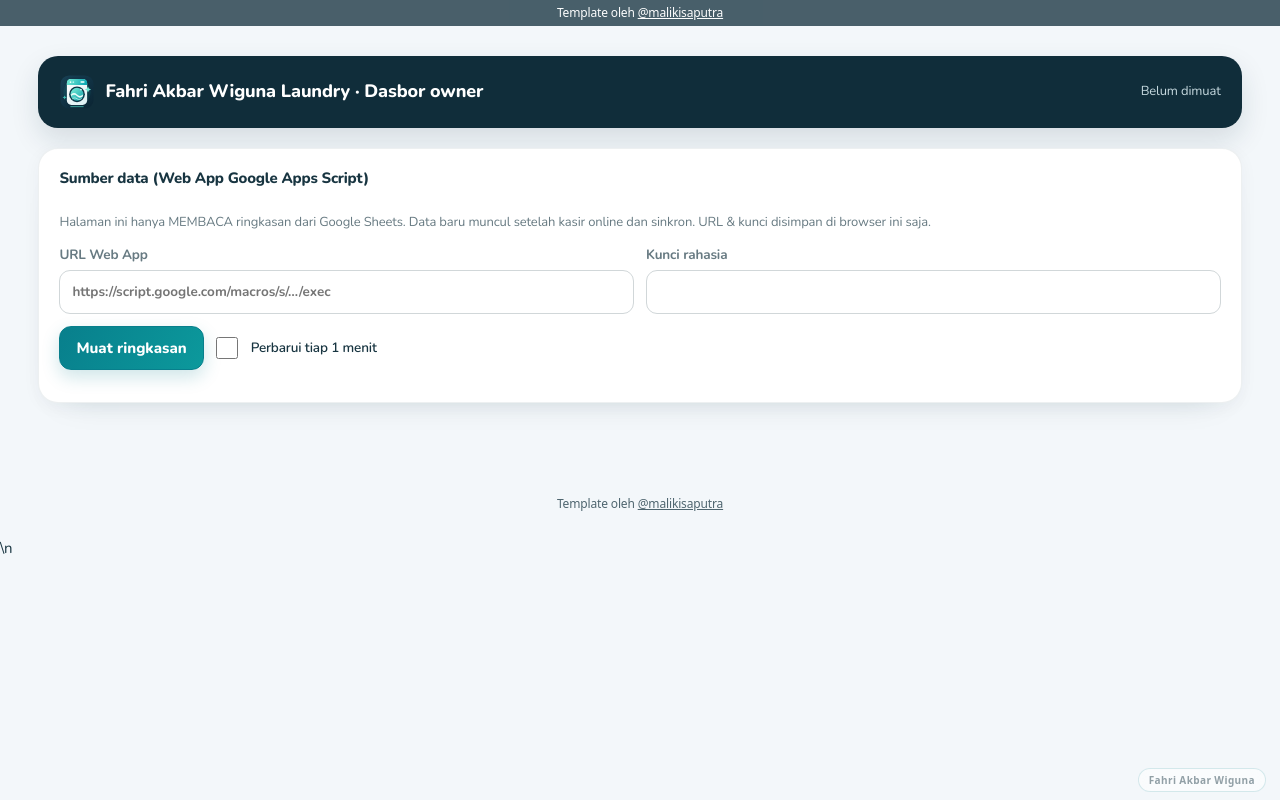
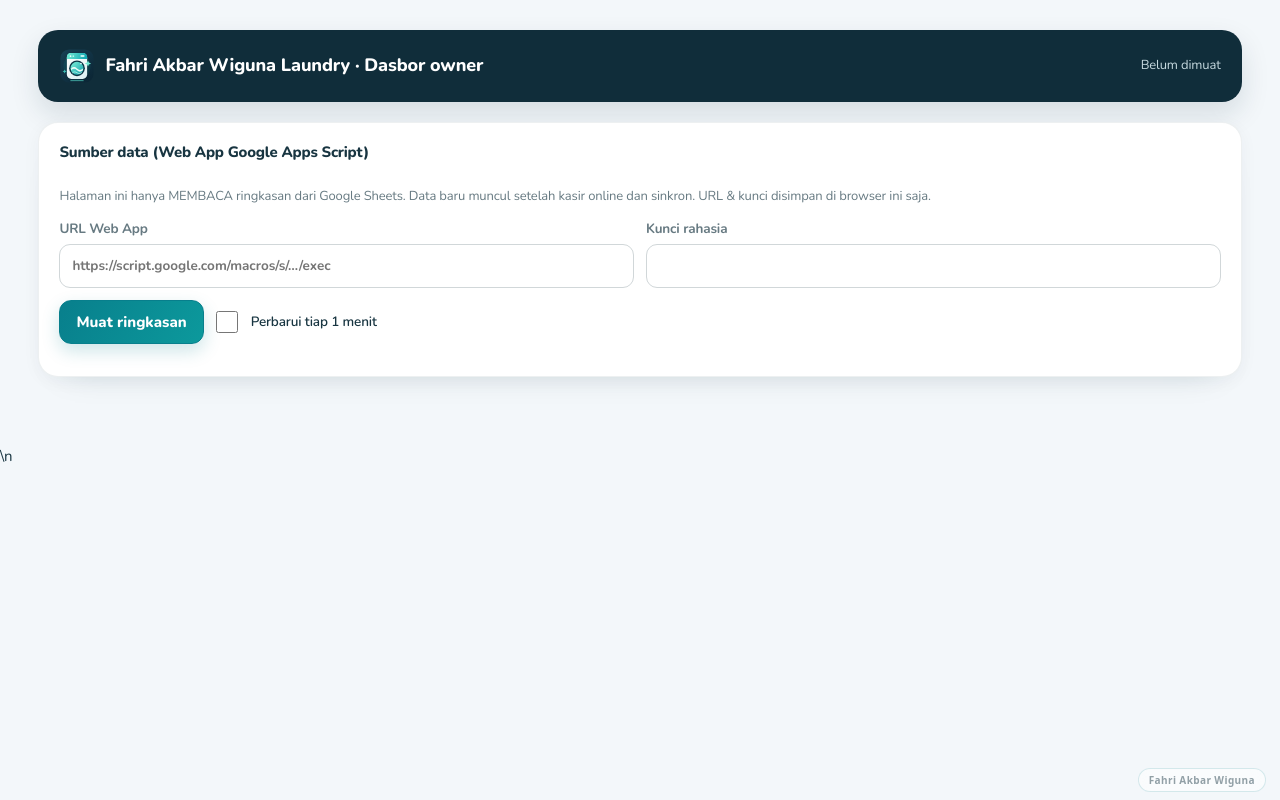
Before and after one commit to fahri-AW/fahrilaundry, a plain HTML site: page owner.html in a window 1280 px wide. Drawn offline with nearby package versions, Linux system fonts and the light colour scheme.

Commit message:
Remove template attribution from owner page

```diff
--- a/owner.html
+++ b/owner.html
@@ -1,5 +1,4 @@
 <!doctype html>
-<!-- kredit-maliki: Template oleh Maliki Saputra (@malikisaputra) — https://malikisaputra.biz.id. Lisensi Nonkomersial Maliki Studio: wajib kredit, dilarang dijual (lihat LICENSE). -->
 <html lang="id" data-mode="terang">
 <head>
 <script src="tema.js"></script>
@@ -54,7 +53,6 @@
 </style>
 </head>
 <body>
-<header class="kredit-maliki kredit-atas">Template oleh <a href="https://malikisaputra.biz.id" target="_blank" rel="noopener">@malikisaputra</a></header>
 <main class="owner">
   <div class="owner-kepala">
     <div class="merek"><img src="ikon.svg" width="36" height="36" alt=""><span><span data-tema-nama>Laundry</span> · Dasbor owner</span></div>
@@ -81,9 +79,7 @@
     <div class="panel"><h3>Belum diambil</h3><div class="tabel-bungkus"><table class="tabel-owner" id="tabelBelum"></table></div></div>
   </section>
 </main>
-<p class="kredit-maliki kredit-bawah" style="margin-bottom:24px">Template oleh <a href="https://malikisaputra.biz.id" target="_blank" rel="noopener">@malikisaputra</a></p>
 <script>
-/* kredit-maliki: Template oleh Maliki Saputra (@malikisaputra) — https://malikisaputra.biz.id. */
 (function () {
   'use strict';
   var KUNCI_LS = 'Fahri31';
```
